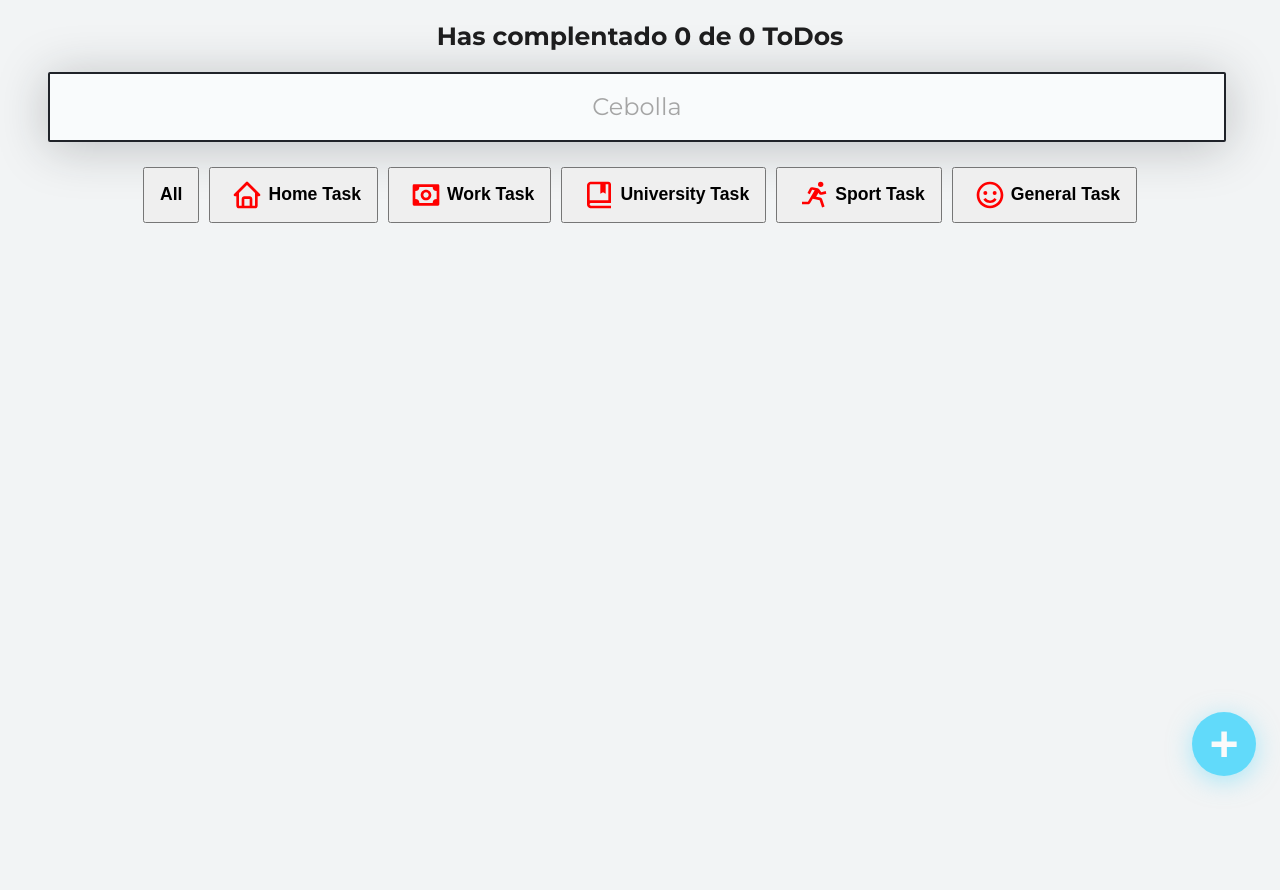
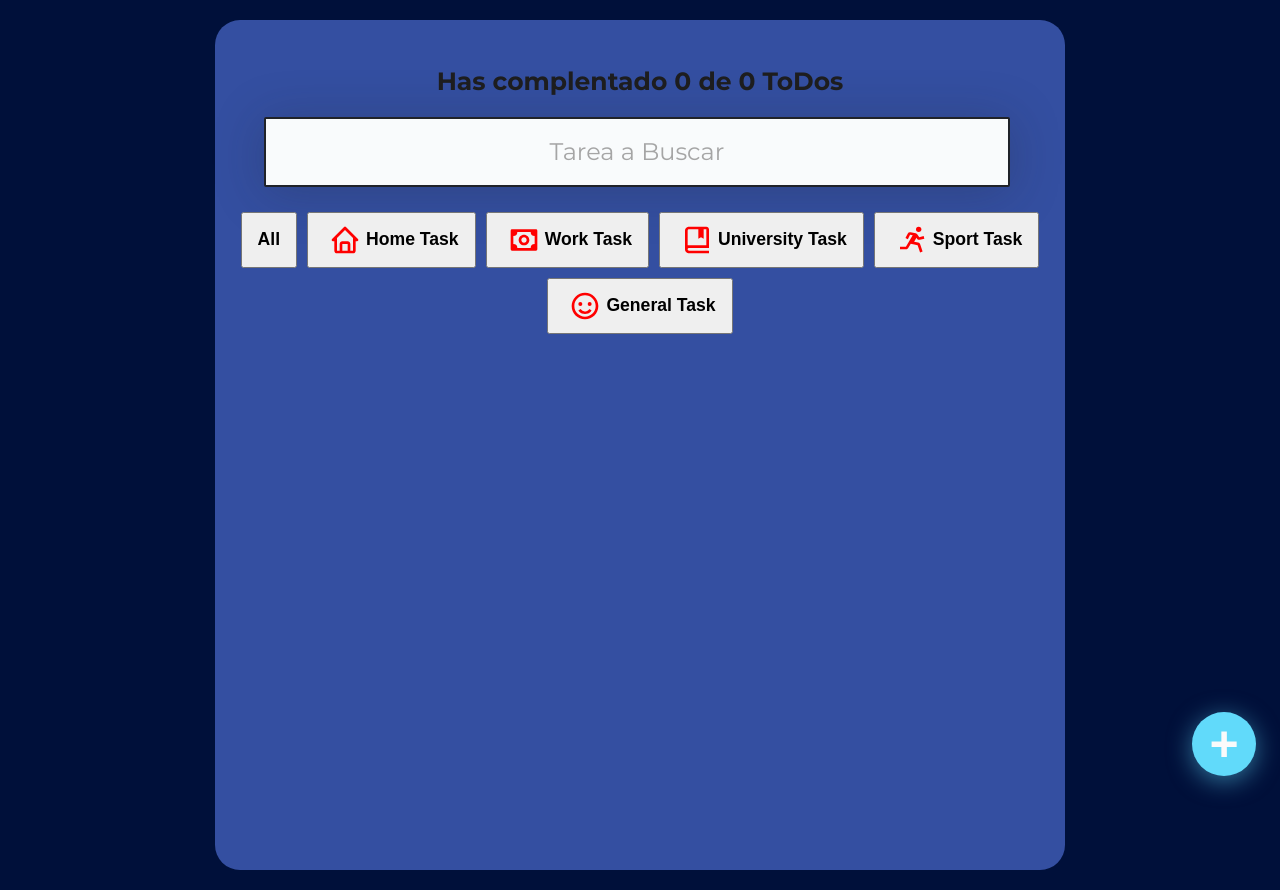
Before and after one commit to beto1581/todo-list, a React (Create React App) app: page / in a window 1280 px wide. Before the commit the page ends 821 px from the top, so only its background shows below. Built offline with nearby package versions, Linux system fonts and the light colour scheme.

Commit message:
some styles

```diff
--- a/src/TodoItem/TodoItem.css
+++ b/src/TodoItem/TodoItem.css
@@ -1,11 +1,12 @@
 .TodoItem {
-    background-color: #FAFAFA;
+    background-color: #00103a;
     position: relative;
     display: flex;
     justify-content: center;
     align-items: center;
     margin-top: 24px;
     box-shadow: 0px 5px 50px rgba(32, 35, 41, 0.15);
+    border-radius: 20px;
 }
 
 .TodoItem-p {
@@ -25,13 +26,14 @@
 
 .TodoItem-p--icon {
     font-size: 2rem;
-    color: rgb(0, 0, 80);
+    color: #fefefe;
     padding: 2px;
 }
 
 .TodoItem-p--tittle {
     font-weight: bold;
     font-size: 1.3rem;
+    color: #fefefe;
 }
 
 .Icon {
@@ -50,7 +52,8 @@
     position: absolute;
     left: 12px;
     border-radius: 50%;
-    border: 1px solid gray
+    border: 1px solid gray;
+    color: #2196F3;
 }
 
 .Icon-check--active {
--- a/src/TodoSearch/index.js
+++ b/src/TodoSearch/index.js
@@ -8,7 +8,7 @@ function TodoSearch({ searchValue, setSearchValue, loading }) {
         <>
             <input
                 className="TodoSearch"
-                placeholder="Cebolla"
+                placeholder="Tarea a Buscar"
                 value={searchValue}
                 onChange={onSearchValueChange}
                 disabled={loading}
--- a/src/index.css
+++ b/src/index.css
@@ -1,13 +1,17 @@
 body {
   margin: 0;
   padding: 0;
-  background: #F2F4F5;
+  background: #00103a;
   color: #1E1E1F;
   font-family: 'Montserrat', Arial, Helvetica, sans-serif;
 }
 
 #root {
-  margin: 0 24px;
+  margin: 020px auto;
   position: relative;
   min-height: 100vh;
+  max-width: 800px;
+  padding: 25px;
+  background-color: #344fa1;
+  border-radius: 25px;
 }
```
